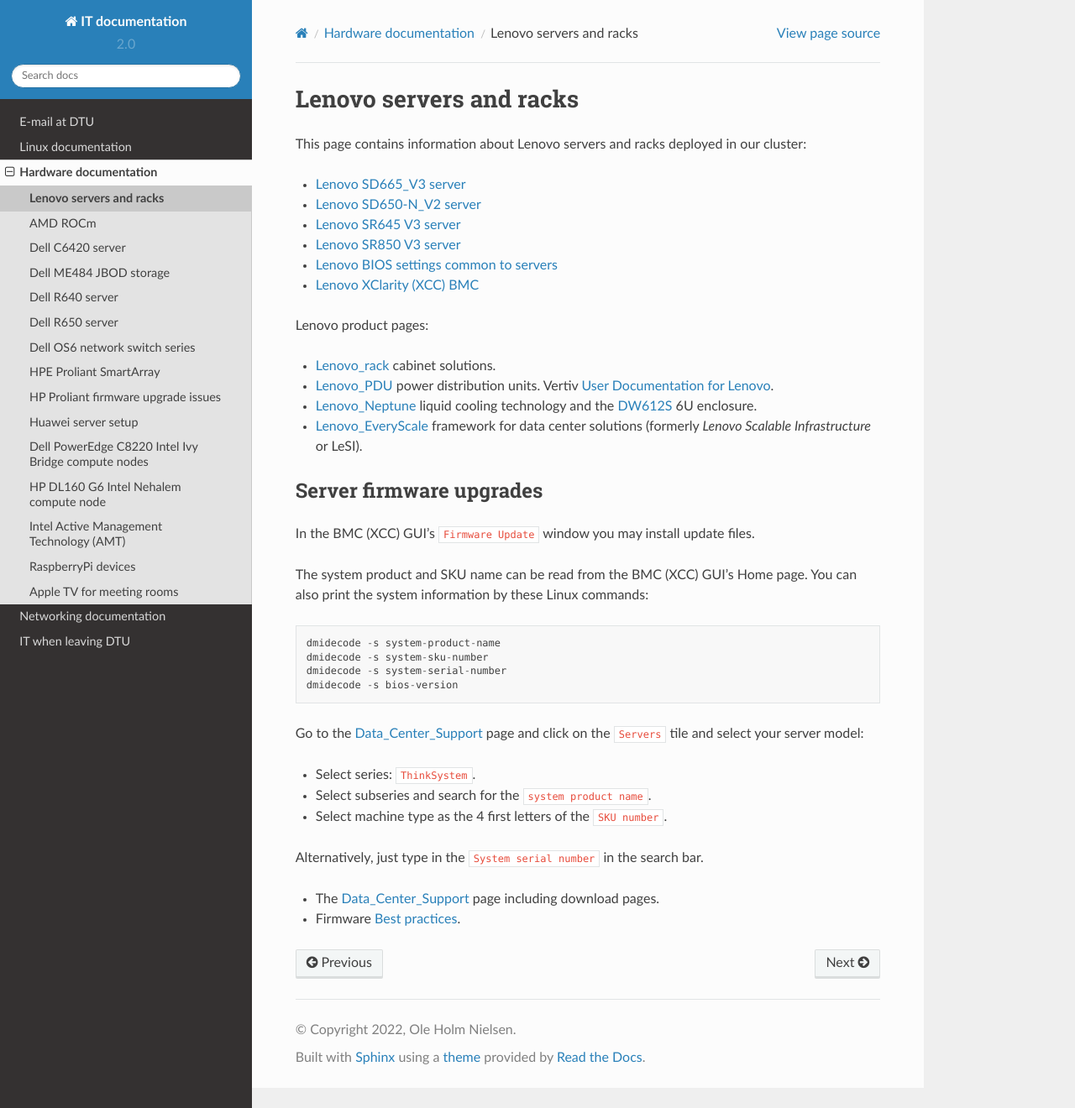
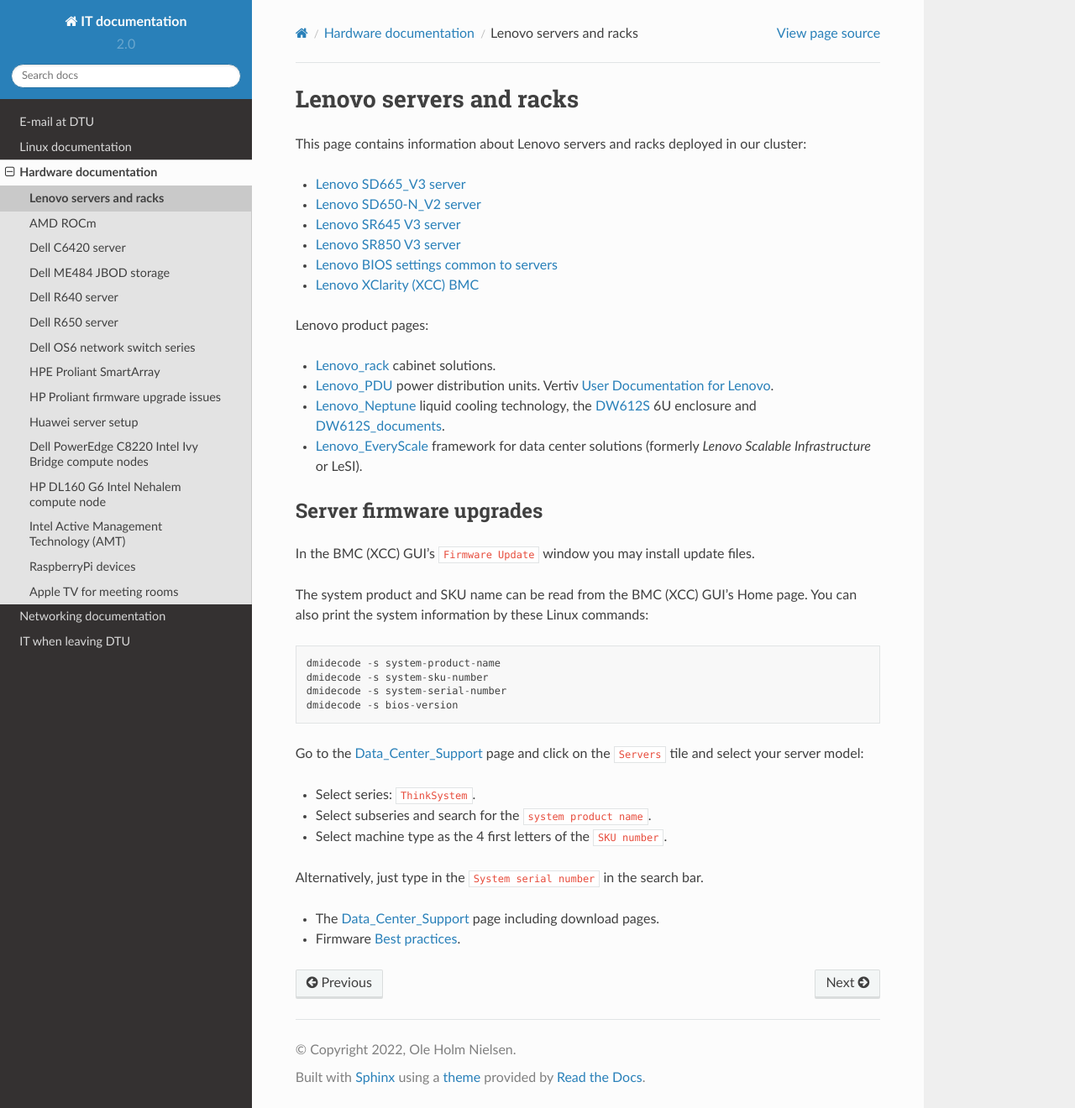
Before and after one commit to OleHolmNielsen/ITwiki, a Sphinx documentation site: the page built from docs/Lenovo_servers_and_racks.rst, in a window 1280 px wide and 1320 px high. Shown: the whole window at 84% size. Built offline with Sphinx 7.4.7 and the Read the Docs theme 2.0.0, drawn with Linux system fonts in a browser that asks for light colours.

Commit message:
DW612S_documents

```diff
--- a/docs/Lenovo_servers_and_racks.rst
+++ b/docs/Lenovo_servers_and_racks.rst
@@ -19,7 +19,7 @@
 * Lenovo_rack_ cabinet solutions.
 * Lenovo_PDU_ power distribution units.
   Vertiv `User Documentation for Lenovo <https://www.vertiv.com/en-us/support/avocent-support-lenovo/>`_.
-* Lenovo_Neptune_ liquid cooling technology and the DW612S_ 6U enclosure.
+* Lenovo_Neptune_ liquid cooling technology, the DW612S_ 6U enclosure and DW612S_documents_.
 * Lenovo_EveryScale_ framework for data center solutions (formerly *Lenovo Scalable Infrastructure* or LeSI).
 
 .. _Lenovo_rack: https://lenovopress.lenovo.com/lp1287-lenovo-rack-cabinet-reference#availability=Available
@@ -27,6 +27,7 @@
 .. _Lenovo_EveryScale: https://lenovopress.lenovo.com/lp0900-lenovo-everyscale-lesi
 .. _Lenovo_Neptune: https://www.lenovo.com/us/en/servers-storage/neptune/
 .. _DW612S: https://pubs.lenovo.com/dw612s_neptune_enclosure/
+.. _DW612S_documents: https://pubs.lenovo.com/dw612s_neptune_enclosure/pdf_files
 
 Server firmware upgrades
 ==========================
```
